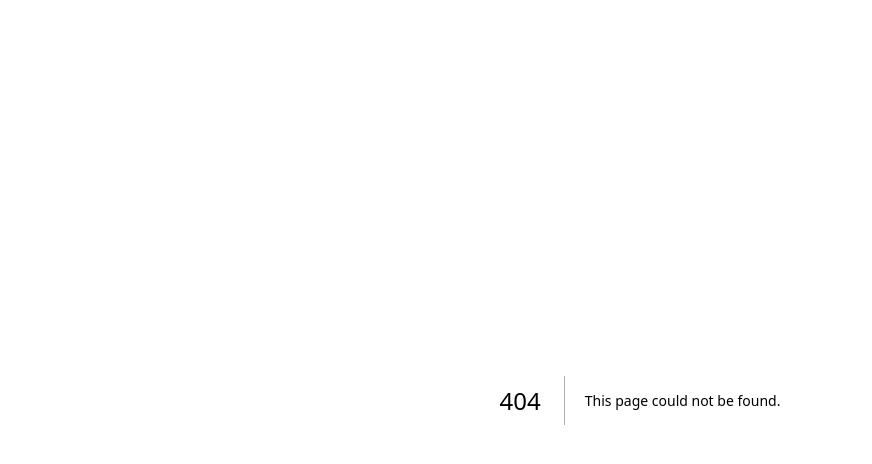
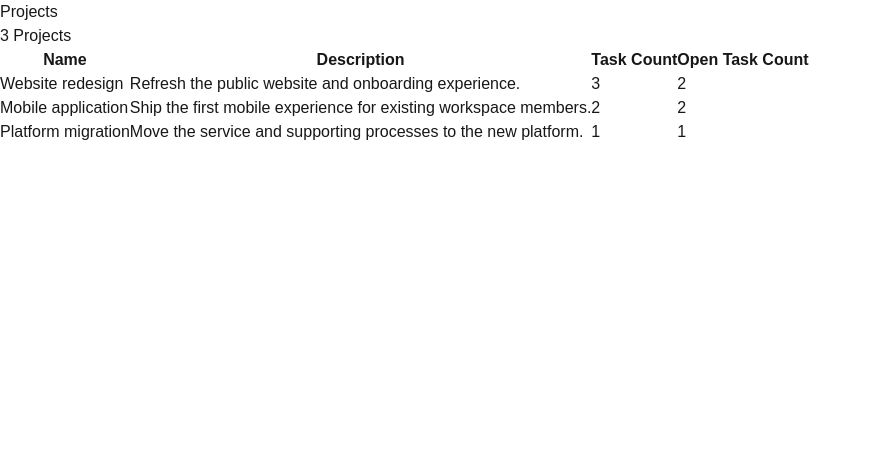
Before and after one commit to roborew/architecture-benchmark, a Next.js app in the folder apps/next-actions/: page /projects in a window 1280 px wide. Before the commit this address had no page. Shown: the top 464 px of the page, without its empty margins (0-872 px from the left). Built offline with nearby package versions, Linux system fonts and the light colour scheme.

Commit message:
Projects routing to pass e2e tests for projects

```diff
--- /dev/null
+++ b/apps/next-actions/src/app/projects/layout.tsx
@@ -0,0 +1,7 @@
+export default function ProjectLayout({
+  children,
+}: {
+  children: React.ReactNode;
+}) {
+  return <section>{children}</section>;
+}
--- /dev/null
+++ b/apps/next-actions/src/app/projects/page.tsx
@@ -0,0 +1,12 @@
+import { ProjectList } from "@/app/projects/_components/project-list";
+import { projects } from "@/lib/seed-data";
+
+export default function ProjectPage() {
+  return (
+    <div data-testid="projects-list-ready">
+      <h1>Projects</h1>
+      <div>{projects.length} Projects</div>
+      <ProjectList projects={projects} />
+    </div>
+  );
+}
```
